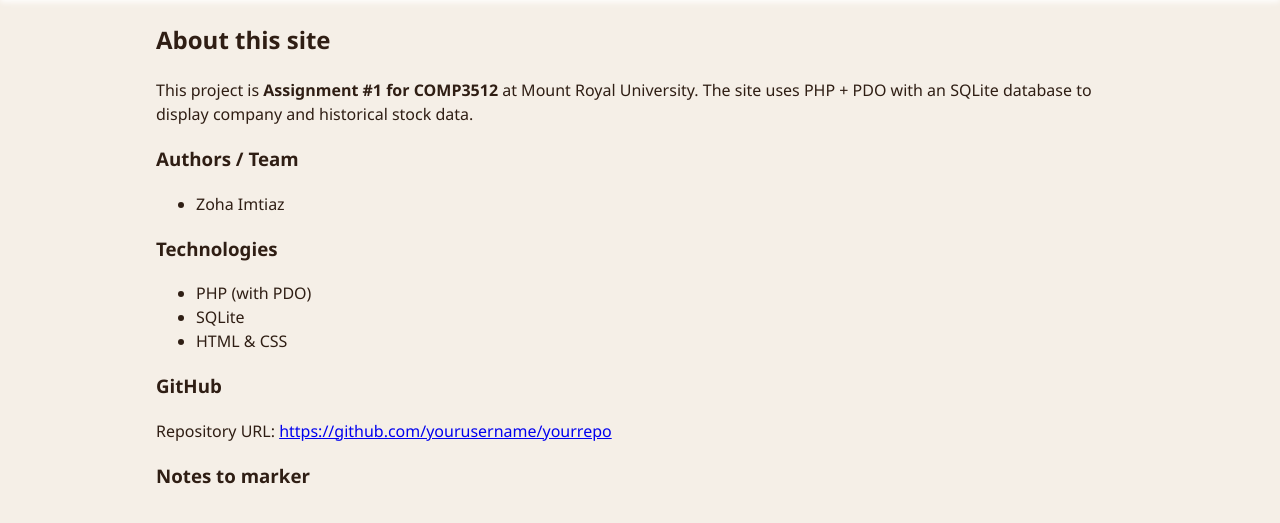
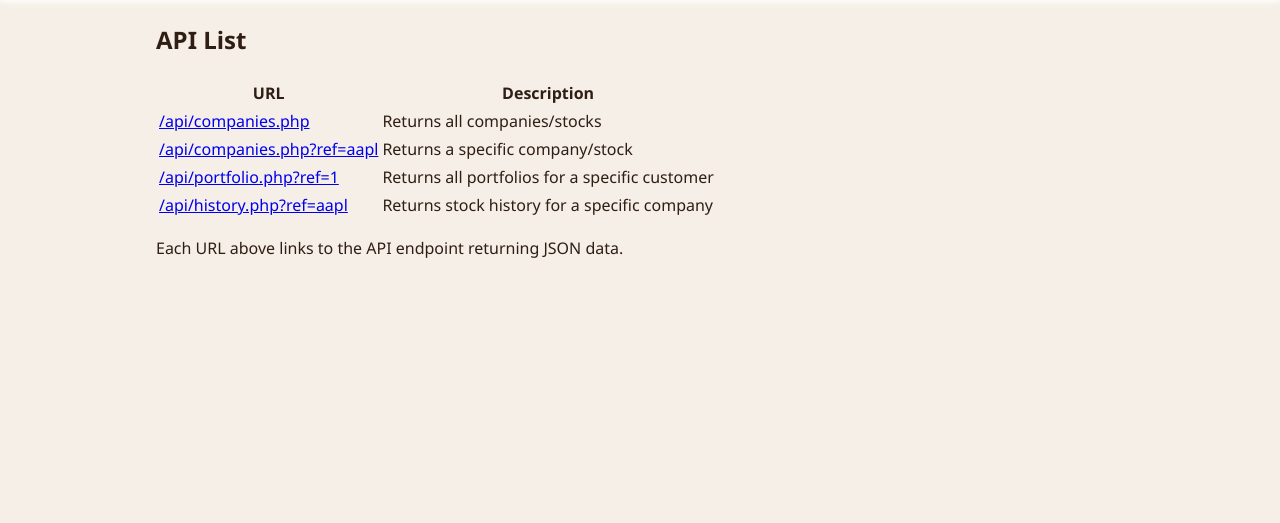
Before and after one commit to ZohaImtiaz/PHP-Pages-and-API, a PHP site: page /about.php in a window 1280 px wide. Shown: the part 165-688 px from the top of the page. Run offline with PHP 8.4, Linux system fonts and the light colour scheme.

Commit message:
Update about.php

```diff
--- a/zimti799/about.php
+++ b/zimti799/about.php
@@ -1,27 +1,16 @@
-<?php
-include __DIR__ . '/inc/header.php';
-?>
-<section class="container about">
-  <h2>About this site</h2>
-
-  <p>This project is <strong>Assignment #1 for COMP3512</strong> at Mount Royal University. The site uses PHP + PDO with an SQLite database to display company and historical stock data. </p>
-
-  <h3>Authors / Team</h3>
-  <ul>
-    <li>Zoha Imtiaz</li>
-  </ul>
-
-  <h3>Technologies</h3>
-  <ul>
-    <li>PHP (with PDO)</li>
-    <li>SQLite</li>
-    <li>HTML & CSS</li>
-  </ul>
-
-  <h3>GitHub</h3>
-  <p>Repository URL: <a href="https://github.com/ZohaImtiaz/PHP-Pages-and-API" target="_blank">https://github.com/yourusername/yourrepo</a></p>
-
-  <h3>Notes to marker</h3>
+<?php include __DIR__ . '/inc/header.php'; ?>
+<section class="container api-layout">
+  <h2>API List</h2>
+  <table class="history-table">
+    <thead><tr><th>URL</th><th>Description</th></tr></thead>
+    <tbody>
+      <tr><td><a href="api/companies.php" target="_blank">/api/companies.php</a></td><td>Returns all companies/stocks</td></tr>
+      <tr><td><a href="api/companies.php?ref=aapl" target="_blank">/api/companies.php?ref=aapl</a></td><td>Returns a specific company/stock</td></tr>
+      <tr><td><a href="api/portfolio.php?ref=1" target="_blank">/api/portfolio.php?ref=1</a></td><td>Returns all portfolios for a specific customer</td></tr>
+      <tr><td><a href="api/history.php?ref=aapl" target="_blank">/api/history.php?ref=aapl</a></td><td>Returns stock history for a specific company</td></tr>
+    </tbody>
+  </table>
+  <p class="hint">Each URL above links to the API endpoint returning JSON data.</p>
 </section>
 
 </main>
```
